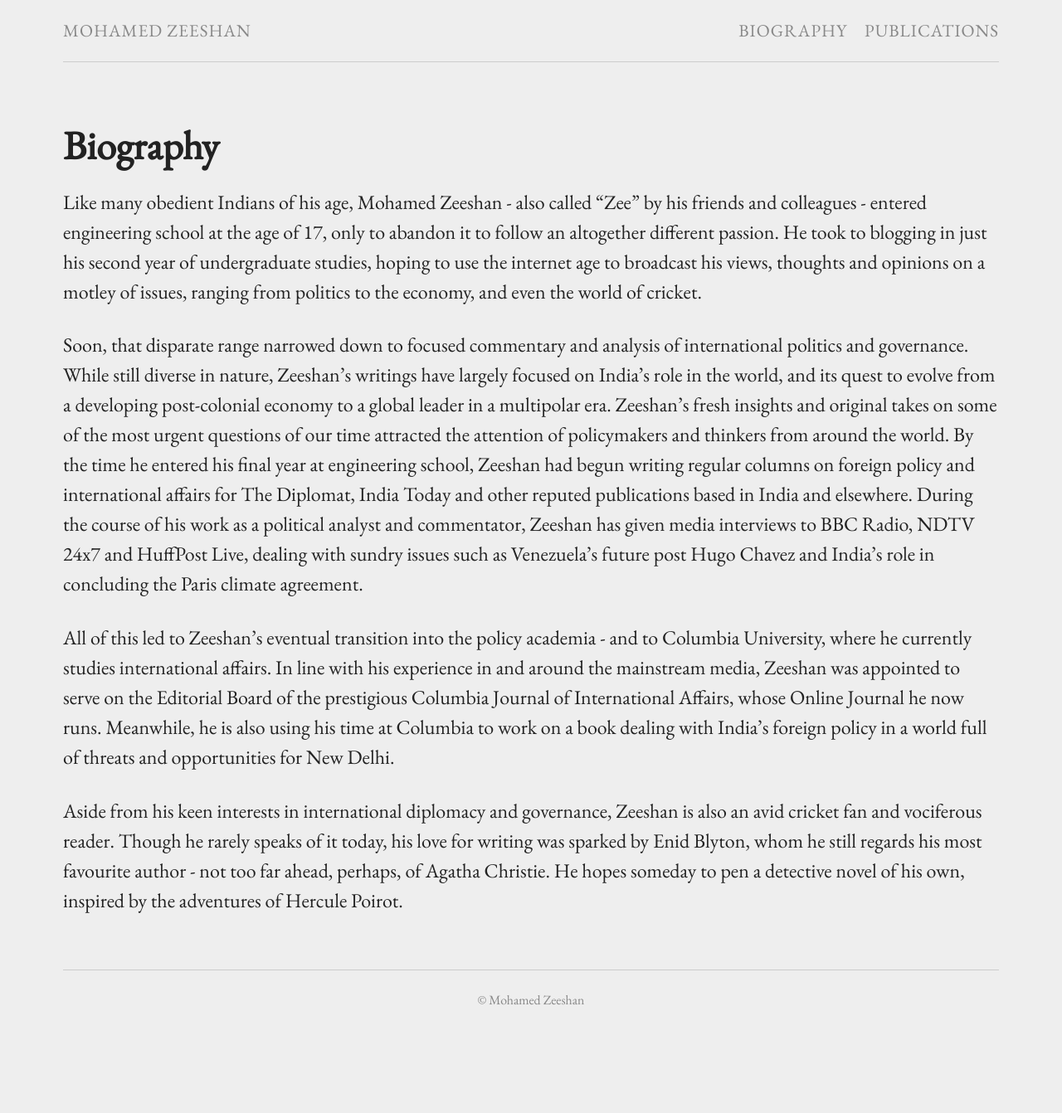
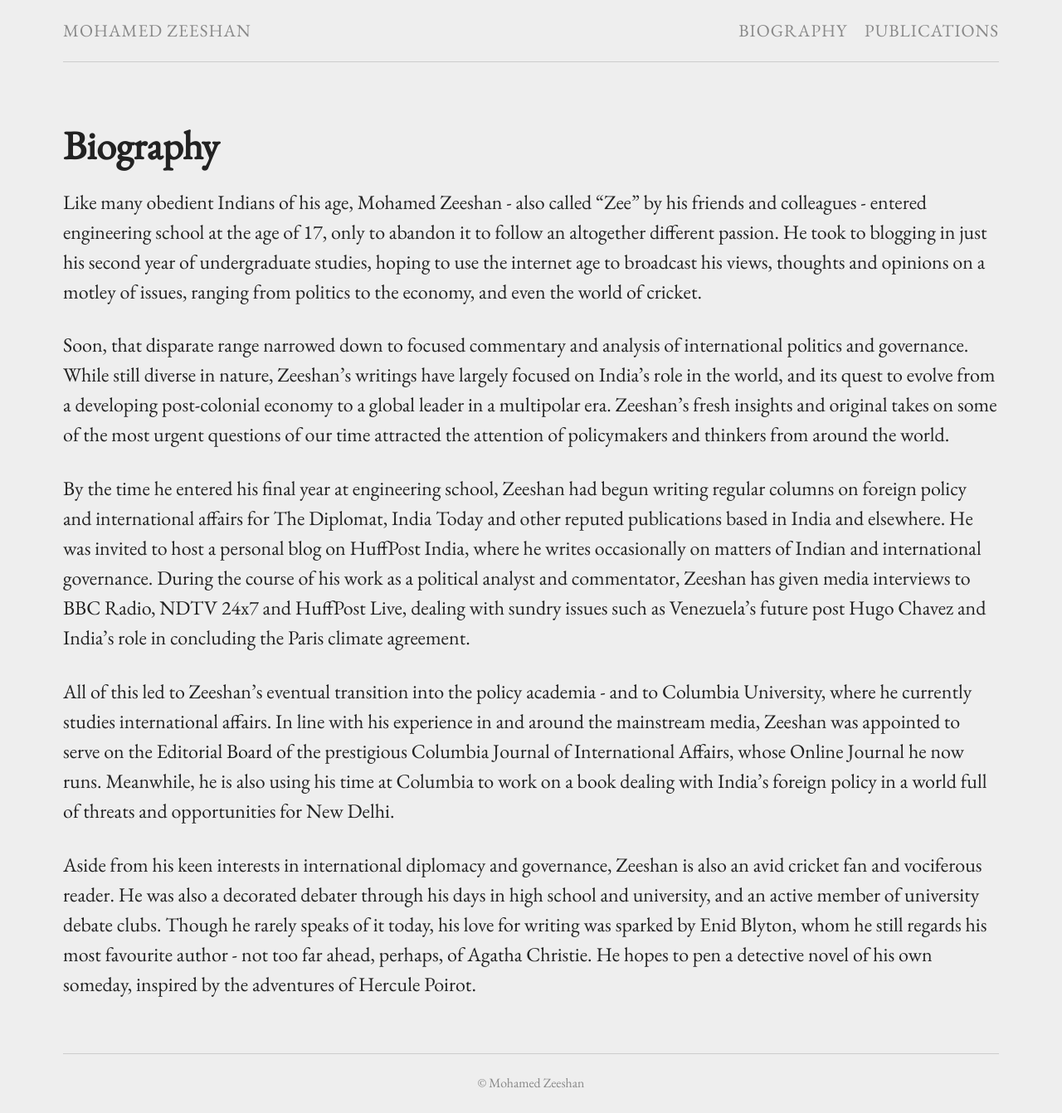
Before and after one commit to mohamedzeeshan/mdzeeshancopy, a Jekyll site: the page built from biography.md, in a window 1280 px wide. Shown: the whole page at 83% size. Built offline with Jekyll 4.4.1, drawn with Linux system fonts in a browser that asks for light colours; before the commit the page ends 1241 px from its top, so only the background shows below that.

Commit message:
Update biography.md

```diff
--- a/biography.md
+++ b/biography.md
@@ -6,8 +6,10 @@ permalink: /biography/
 
 Like many obedient Indians of his age, Mohamed Zeeshan - also called "Zee" by his friends and colleagues - entered engineering school at the age of 17, only to abandon it to follow an altogether different passion. He took to blogging in just his second year of undergraduate studies, hoping to use the internet age to broadcast his views, thoughts and opinions on a motley of issues, ranging from politics to the economy, and even the world of cricket.
 
-Soon, that disparate range narrowed down to focused commentary and analysis of international politics and governance. While still diverse in nature, Zeeshan's writings have largely focused on India's role in the world, and its quest to evolve from a developing post-colonial economy to a global leader in a multipolar era. Zeeshan's fresh insights and original takes on some of the most urgent questions of our time attracted the attention of policymakers and thinkers from around the world. By the time he entered his final year at engineering school, Zeeshan had begun writing regular columns on foreign policy and international affairs for The Diplomat, India Today and other reputed publications based in India and elsewhere. During the course of his work as a political analyst and commentator, Zeeshan has given media interviews to BBC Radio, NDTV 24x7 and HuffPost Live, dealing with sundry issues such as Venezuela's future post Hugo Chavez and India's role in concluding the Paris climate agreement.
+Soon, that disparate range narrowed down to focused commentary and analysis of international politics and governance. While still diverse in nature, Zeeshan's writings have largely focused on India's role in the world, and its quest to evolve from a developing post-colonial economy to a global leader in a multipolar era. Zeeshan's fresh insights and original takes on some of the most urgent questions of our time attracted the attention of policymakers and thinkers from around the world.
+
+By the time he entered his final year at engineering school, Zeeshan had begun writing regular columns on foreign policy and international affairs for The Diplomat, India Today and other reputed publications based in India and elsewhere. He was invited to host a personal blog on HuffPost India, where he writes occasionally on matters of Indian and international governance. During the course of his work as a political analyst and commentator, Zeeshan has given media interviews to BBC Radio, NDTV 24x7 and HuffPost Live, dealing with sundry issues such as Venezuela's future post Hugo Chavez and India's role in concluding the Paris climate agreement.
 
 All of this led to Zeeshan's eventual transition into the policy academia - and to Columbia University, where he currently studies international affairs. In line with his experience in and around the mainstream media, Zeeshan was appointed to serve on the Editorial Board of the prestigious Columbia Journal of International Affairs, whose Online Journal he now runs. Meanwhile, he is also using his time at Columbia to work on a book dealing with India's foreign policy in a world full of threats and opportunities for New Delhi.
 
-Aside from his keen interests in international diplomacy and governance, Zeeshan is also an avid cricket fan and vociferous reader. Though he rarely speaks of it today, his love for writing was sparked by Enid Blyton, whom he still regards his most favourite author - not too far ahead, perhaps, of Agatha Christie. He hopes someday to pen a detective novel of his own, inspired by the adventures of Hercule Poirot.
+Aside from his keen interests in international diplomacy and governance, Zeeshan is also an avid cricket fan and vociferous reader. He was also a decorated debater through his days in high school and university, and an active member of university debate clubs. Though he rarely speaks of it today, his love for writing was sparked by Enid Blyton, whom he still regards his most favourite author - not too far ahead, perhaps, of Agatha Christie. He hopes to pen a detective novel of his own someday, inspired by the adventures of Hercule Poirot.
```
